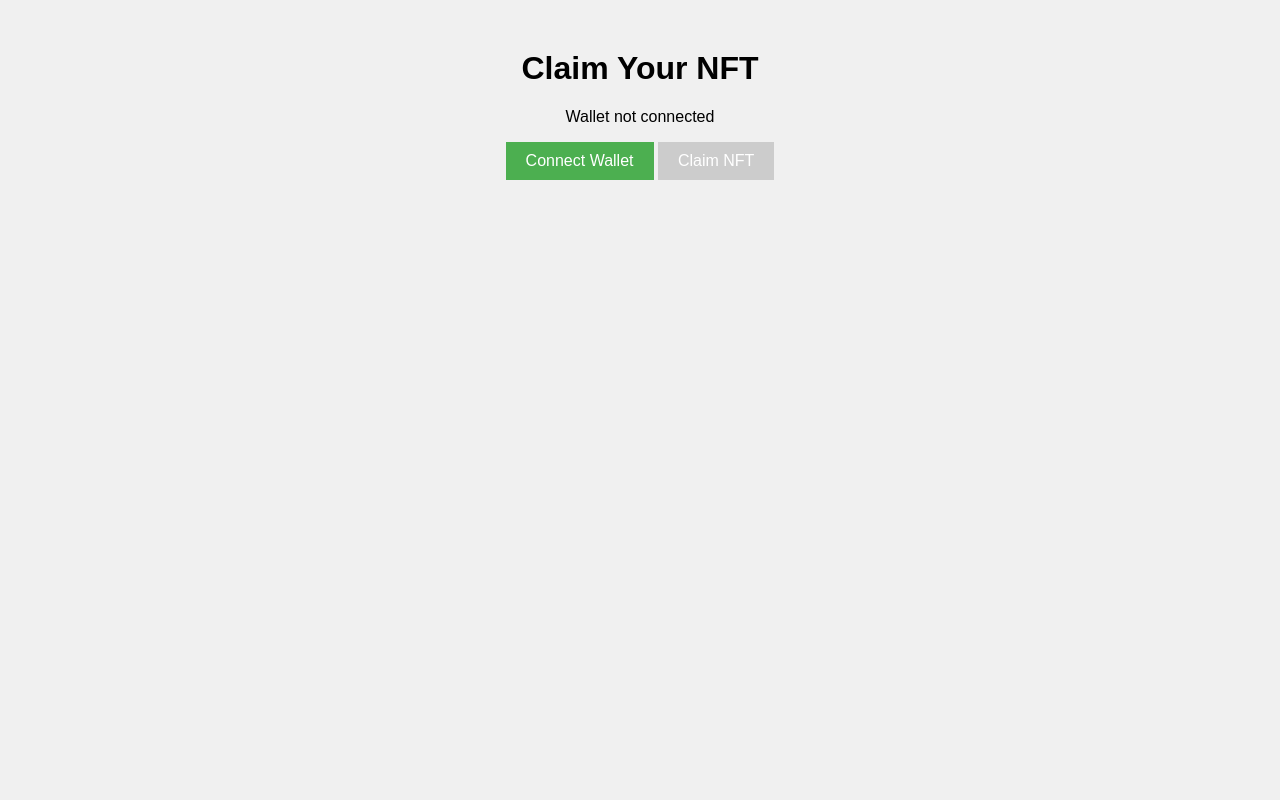
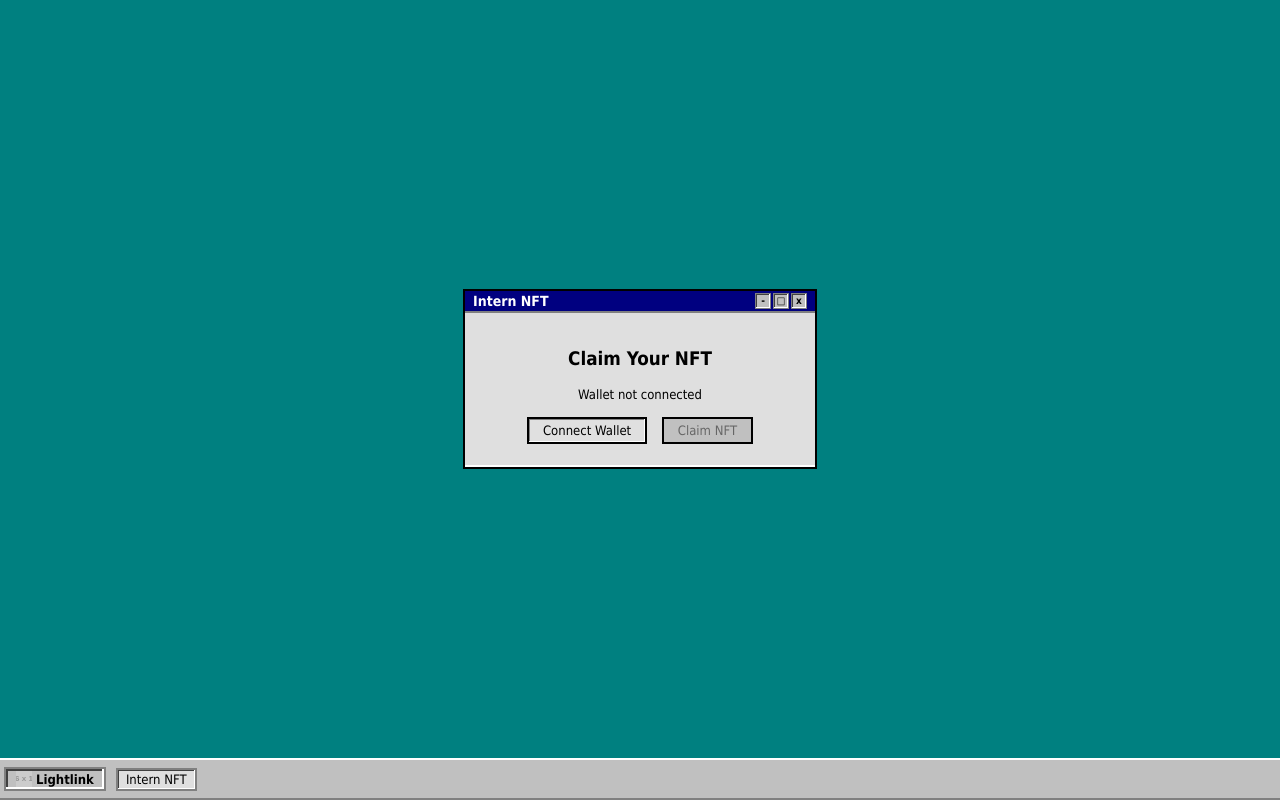
Before and after one commit to pashius/simple-nft-minter, a website: page index.html in a window 1280 px wide. Drawn offline with Linux system fonts and the light colour scheme; placeholder pictures from the web are drawn by us.

Commit message:
Update index.html

```diff
--- a/index.html
+++ b/index.html
@@ -1,39 +1,173 @@
 <!DOCTYPE html>
 <html lang="en">
 <head>
-    <meta charset="UTF-8">
-    <meta name="viewport" content="width=device-width, initial-scale=1.0">
+  <meta charset="UTF-8" />
+  <meta name="viewport" content="width=device-width, initial-scale=1.0"/>
   <title>Claim Your NFT</title>
   <style>
     body {
-            font-family: Arial, sans-serif;
+      margin: 0;
+      font-family: "Tahoma", sans-serif;
+      background-color: #008080;
+      height: 100vh;
+      overflow: hidden;
+      display: flex;
+      flex-direction: column;
+    }
+
+    .desktop {
+      flex: 1;
+      padding: 20px;
+      display: flex;
+      align-items: center;
+      justify-content: center;
+    }
+
+    .window {
+      width: 350px;
+      background-color: #c0c0c0;
+      border: 2px solid #000;
+      box-shadow: inset -2px -2px #fff, inset 2px 2px #808080;
+      display: flex;
+      flex-direction: column;
+    }
+
+    .title-bar {
+      background-color: #000080;
+      color: white;
+      padding: 2px 8px;
+      font-weight: bold;
+      display: flex;
+      justify-content: space-between;
+      align-items: center;
+    }
+
+    .title-bar span {
+      font-size: 14px;
+    }
+
+    .title-bar-buttons {
+      display: flex;
+      gap: 2px;
+    }
+
+    .title-bar-buttons div {
+      width: 14px;
+      height: 14px;
+      background-color: #c0c0c0;
+      border: 1px solid #808080;
+      box-shadow: inset -1px -1px #fff, inset 1px 1px #404040;
+      font-size: 10px;
       text-align: center;
-            margin-top: 50px;
-            background-color: #f0f0f0;
+      line-height: 14px;
+      color: black;
+      cursor: pointer;
     }
+
+    .content {
+      padding: 16px;
+      text-align: center;
+      background-color: #dfdfdf;
+      border-top: 2px solid #808080;
+      border-bottom: 2px solid #fff;
+    }
+
     button {
-            padding: 10px 20px;
-            font-size: 16px;
+  font-family: "Tahoma", sans-serif;
+  font-size: 13px;
+  background-color: #e0e0e0;
+  border: 2px solid #000;
+  padding: 4px 14px;
+  margin: 5px;
+  box-shadow: inset -1px -1px #fff, inset 1px 1px #808080;
   cursor: pointer;
-            background-color: #4CAF50;
-            color: white;
-            border: none;
+  outline: none;
 }
+
+button:active {
+  box-shadow: inset 1px 1px #fff, inset -1px -1px #808080;
+}
+
     button:disabled {
-            background-color: #cccccc;
+      color: #666;
+      background-color: #c0c0c0;
+      box-shadow: none;
       cursor: not-allowed;
+    }
+
+    #wallet-status {
+      font-size: 13px;
+      margin: 10px 0;
+    }
+
+    .taskbar {
+      height: 34px;
+      background-color: #c0c0c0;
+      border-top: 2px solid #fff;
+      border-bottom: 2px solid #808080;
+      display: flex;
+      align-items: center;
+      padding: 2px 4px;
+    }
+
+    .start-button {
+      display: flex;
+      align-items: center;
+      background-color: #c0c0c0;
+      border: 2px solid #808080;
+      box-shadow: inset -2px -2px #fff, inset 2px 2px #404040;
+      padding: 2px 10px;
+      font-weight: bold;
+      font-size: 13px;
+      margin-right: 10px;
+      cursor: pointer;
+    }
+
+    .start-button img {
+      width: 16px;
+      height: 16px;
+      margin-right: 4px;
+    }
+
+    .taskbar-tab {
+      background-color: #dfdfdf;
+      border: 2px solid #808080;
+      padding: 2px 8px;
+      font-size: 13px;
+      box-shadow: inset -1px -1px #fff, inset 1px 1px #404040;
     }
   </style>
 </head>
 <body>
-    <h1>Claim Your NFT</h1>
+  <div class="desktop">
+    <div class="window">
+      <div class="title-bar">
+        <span>Intern NFT</span>
+        <div class="title-bar-buttons">
+          <div>-</div>
+          <div>□</div>
+          <div>x</div>
+        </div>
+      </div>
+      <div class="content">
+        <h3>Claim Your NFT</h3>
         <p id="wallet-status">Wallet not connected</p>
         <button id="connect-wallet">Connect Wallet</button>
         <button id="claim-nft" disabled>Claim NFT</button>
+      </div>
+    </div>
+  </div>
 
-    <!-- Include ethers.js for wallet interaction -->
+  <div class="taskbar">
+    <div class="start-button">
+      <img src="https://via.placeholder.com/16" alt="logo" />
+      Lightlink
+    </div>
+    <div class="taskbar-tab">Intern NFT</div>
+  </div>
+
+  <!-- Include ethers.js -->
   <script src="https://cdn.jsdelivr.net/npm/ethers@5.7.2/dist/ethers.umd.min.js"></script>
-    <!-- Your custom script -->
   <script src="script.js"></script>
 </body>
 </html>
```
Lines whose indentation alone changed are shown as unchanged.
